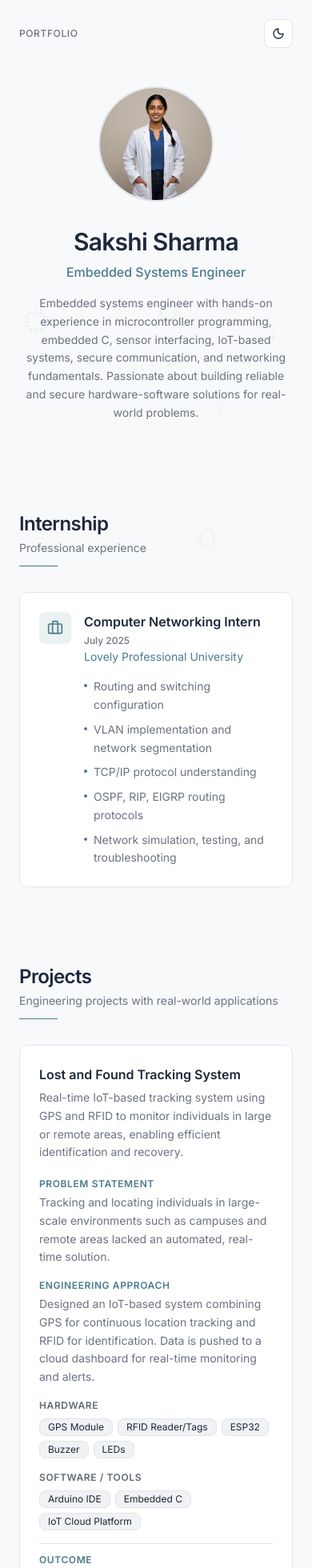
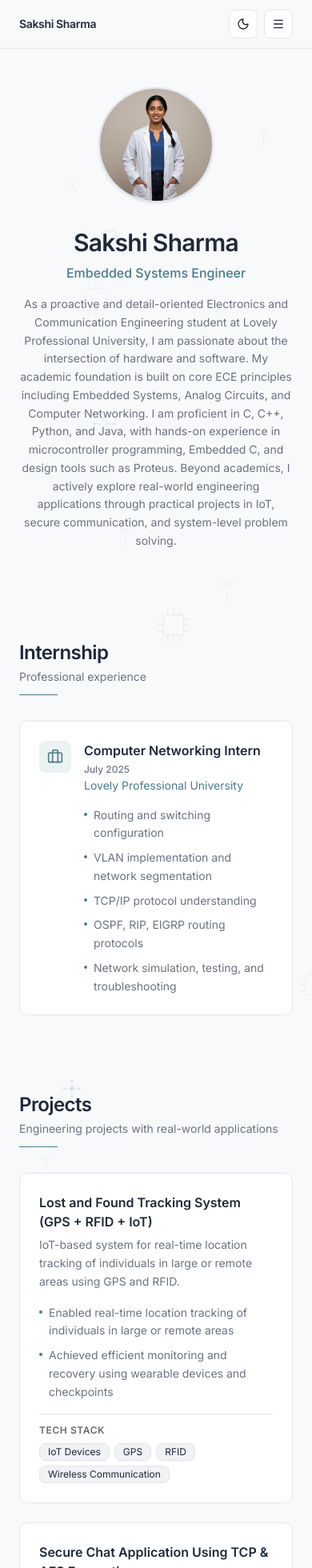
Before and after one commit to saksh1511/v0-embedded-engineer-portfolio, a Next.js app: page / in a window 390 px wide. Shown: the top 1960 px of the page at 80% size. Built offline with nearby package versions, Linux system fonts and the light colour scheme.

Commit message:
update site to match latest requirements with improved navigation and background effects

```diff
--- a/app/layout.tsx
+++ b/app/layout.tsx
@@ -45,7 +45,7 @@ export default function RootLayout({
   children: React.ReactNode
 }>) {
   return (
-    <html lang="en" suppressHydrationWarning>
+    <html lang="en" className="scroll-smooth" suppressHydrationWarning>
       <body className={`${inter.variable} font-sans antialiased`}>
         <ThemeProvider
           attribute="class"
--- a/app/page.tsx
+++ b/app/page.tsx
@@ -1,3 +1,4 @@
+import { NavHeader } from "@/components/portfolio/nav-header"
 import { HeroSection } from "@/components/portfolio/hero-section"
 import { ExperienceSection } from "@/components/portfolio/experience-section"
 import { ProjectsSection } from "@/components/portfolio/projects-section"
@@ -10,9 +11,10 @@ import { FloatingBackground } from "@/components/portfolio/floating-background"
 
 export default function Home() {
   return (
-    <div className="relative min-h-screen">
+    <div className="relative min-h-screen scroll-smooth">
       <FloatingBackground />
       <div className="relative z-10">
+        <NavHeader />
         <main>
           <HeroSection />
           <ExperienceSection />
--- a/components/portfolio/achievements-section.tsx
+++ b/components/portfolio/achievements-section.tsx
@@ -12,13 +12,13 @@ const achievements = [
     icon: Star,
     title: "Letter of Appreciation - Defence Minister of India",
     description:
-      "Received a letter of appreciation from the Defence Minister of India for academic excellence.",
+      "Received a letter of appreciation from the Defence Minister of India.",
   },
 ]
 
 export function AchievementsSection() {
   return (
-    <section className="px-6 py-12">
+    <section id="achievements" className="scroll-mt-16 px-6 py-12">
       <div className="mx-auto max-w-3xl">
         <SectionHeader
           title="Achievements"
--- a/components/portfolio/education-section.tsx
+++ b/components/portfolio/education-section.tsx
@@ -27,7 +27,7 @@ const education: EducationItem[] = [
 
 export function EducationSection() {
   return (
-    <section className="px-6 py-12">
+    <section id="education" className="scroll-mt-16 px-6 py-12">
       <div className="mx-auto max-w-3xl">
         <SectionHeader
           title="Education"
--- a/components/portfolio/experience-section.tsx
+++ b/components/portfolio/experience-section.tsx
@@ -11,7 +11,7 @@ const responsibilities = [
 
 export function ExperienceSection() {
   return (
-    <section className="px-6 py-12">
+    <section id="internship" className="scroll-mt-16 px-6 py-12">
       <div className="mx-auto max-w-3xl">
         <SectionHeader
           title="Internship"
--- a/components/portfolio/floating-background.tsx
+++ b/components/portfolio/floating-background.tsx
@@ -10,10 +10,22 @@ const ICONS = [
     const pinLen = s * 0.3
     for (let i = 0; i < 3; i++) {
       const offset = (i - 1) * (s * 0.3)
-      ctx.beginPath(); ctx.moveTo(x + offset, y - s / 2); ctx.lineTo(x + offset, y - s / 2 - pinLen); ctx.stroke()
-      ctx.beginPath(); ctx.moveTo(x + offset, y + s / 2); ctx.lineTo(x + offset, y + s / 2 + pinLen); ctx.stroke()
-      ctx.beginPath(); ctx.moveTo(x - s / 2, y + offset); ctx.lineTo(x - s / 2 - pinLen, y + offset); ctx.stroke()
-      ctx.beginPath(); ctx.moveTo(x + s / 2, y + offset); ctx.lineTo(x + s / 2 + pinLen, y + offset); ctx.stroke()
+      ctx.beginPath()
+      ctx.moveTo(x + offset, y - s / 2)
+      ctx.lineTo(x + offset, y - s / 2 - pinLen)
+      ctx.stroke()
+      ctx.beginPath()
+      ctx.moveTo(x + offset, y + s / 2)
+      ctx.lineTo(x + offset, y + s / 2 + pinLen)
+      ctx.stroke()
+      ctx.beginPath()
+      ctx.moveTo(x - s / 2, y + offset)
+      ctx.lineTo(x - s / 2 - pinLen, y + offset)
+      ctx.stroke()
+      ctx.beginPath()
+      ctx.moveTo(x + s / 2, y + offset)
+      ctx.lineTo(x + s / 2 + pinLen, y + offset)
+      ctx.stroke()
     }
   },
   // Signal wave
@@ -29,17 +41,54 @@ const ICONS = [
   },
   // Sensor / circle with dot
   (ctx: CanvasRenderingContext2D, x: number, y: number, s: number) => {
-    ctx.beginPath(); ctx.arc(x, y, s / 2, 0, Math.PI * 2); ctx.stroke()
-    ctx.beginPath(); ctx.arc(x, y, s * 0.1, 0, Math.PI * 2); ctx.fill()
+    ctx.beginPath()
+    ctx.arc(x, y, s / 2, 0, Math.PI * 2)
+    ctx.stroke()
+    ctx.beginPath()
+    ctx.arc(x, y, s * 0.1, 0, Math.PI * 2)
+    ctx.fill()
   },
-  // PCB trace node
+  // Network node
   (ctx: CanvasRenderingContext2D, x: number, y: number, s: number) => {
-    ctx.beginPath(); ctx.moveTo(x - s / 2, y); ctx.lineTo(x, y); ctx.lineTo(x, y - s / 2); ctx.stroke()
-    ctx.beginPath(); ctx.arc(x, y, s * 0.12, 0, Math.PI * 2); ctx.fill()
+    ctx.beginPath()
+    ctx.arc(x, y, s * 0.15, 0, Math.PI * 2)
+    ctx.fill()
+    const arms = 4
+    for (let i = 0; i < arms; i++) {
+      const angle = (i / arms) * Math.PI * 2
+      const ex = x + Math.cos(angle) * s * 0.5
+      const ey = y + Math.sin(angle) * s * 0.5
+      ctx.beginPath()
+      ctx.moveTo(x, y)
+      ctx.lineTo(ex, ey)
+      ctx.stroke()
+      ctx.beginPath()
+      ctx.arc(ex, ey, s * 0.08, 0, Math.PI * 2)
+      ctx.fill()
+    }
+  },
+  // PCB trace
+  (ctx: CanvasRenderingContext2D, x: number, y: number, s: number) => {
+    ctx.beginPath()
+    ctx.moveTo(x - s / 2, y)
+    ctx.lineTo(x - s * 0.15, y)
+    ctx.lineTo(x, y - s * 0.35)
+    ctx.lineTo(x + s * 0.15, y)
+    ctx.lineTo(x + s / 2, y)
+    ctx.stroke()
+    ctx.beginPath()
+    ctx.arc(x - s / 2, y, s * 0.06, 0, Math.PI * 2)
+    ctx.fill()
+    ctx.beginPath()
+    ctx.arc(x + s / 2, y, s * 0.06, 0, Math.PI * 2)
+    ctx.fill()
   },
   // Antenna / wireless
   (ctx: CanvasRenderingContext2D, x: number, y: number, s: number) => {
-    ctx.beginPath(); ctx.moveTo(x, y + s / 2); ctx.lineTo(x, y - s * 0.1); ctx.stroke()
+    ctx.beginPath()
+    ctx.moveTo(x, y + s / 2)
+    ctx.lineTo(x, y - s * 0.1)
+    ctx.stroke()
     for (let i = 1; i <= 3; i++) {
       ctx.beginPath()
       ctx.arc(x, y - s * 0.1, i * s * 0.15, -Math.PI * 0.8, -Math.PI * 0.2)
@@ -51,6 +100,7 @@ const ICONS = [
 interface Particle {
   x: number
   y: number
+  vx: number
   vy: number
   iconIdx: number
   size: number
@@ -60,6 +110,11 @@ interface Particle {
 export function FloatingBackground() {
   const canvasRef = useRef<HTMLCanvasElement>(null)
   const { resolvedTheme } = useTheme()
+  const themeRef = useRef(resolvedTheme)
+
+  useEffect(() => {
+    themeRef.current = resolvedTheme
+  }, [resolvedTheme])
 
   useEffect(() => {
     const canvas = canvasRef.current
@@ -73,36 +128,42 @@ export function FloatingBackground() {
 
     const resize = () => {
       canvas.width = window.innerWidth
-      canvas.height = window.innerHeight
+      canvas.height = document.documentElement.scrollHeight
     }
 
     const initParticles = () => {
-      const count = Math.floor((window.innerWidth * window.innerHeight) / 50000)
-      particles = Array.from({ length: Math.min(count, 30) }, () => ({
+      const area = canvas.width * canvas.height
+      const count = Math.max(15, Math.min(Math.floor(area / 35000), 50))
+      particles = Array.from({ length: count }, () => ({
         x: Math.random() * canvas.width,
         y: Math.random() * canvas.height,
-        vy: -(0.15 + Math.random() * 0.25),
+        vx: (Math.random() - 0.6) * 0.12,
+        vy: 0.2 + Math.random() * 0.35,
         iconIdx: Math.floor(Math.random() * ICONS.length),
-        size: 12 + Math.random() * 10,
-        opacity: 0.04 + Math.random() * 0.06,
+        size: 14 + Math.random() * 12,
+        opacity: 0.06 + Math.random() * 0.08,
       }))
     }
 
     const draw = () => {
       ctx.clearRect(0, 0, canvas.width, canvas.height)
-      const isDark = resolvedTheme === "dark"
-      const color = isDark ? "rgba(109, 179, 196," : "rgba(74, 124, 138,"
+      const isDark = themeRef.current === "dark"
+      const color = isDark ? "109, 179, 196" : "74, 124, 138"
 
       for (const p of particles) {
+        p.x += p.vx
         p.y += p.vy
-        if (p.y < -p.size * 2) {
-          p.y = canvas.height + p.size * 2
+
+        if (p.y > canvas.height + p.size * 2) {
+          p.y = -p.size * 2
           p.x = Math.random() * canvas.width
         }
+        if (p.x < -p.size * 2) p.x = canvas.width + p.size
+        if (p.x > canvas.width + p.size * 2) p.x = -p.size
 
         ctx.save()
-        ctx.strokeStyle = `${color} ${p.opacity})`
-        ctx.fillStyle = `${color} ${p.opacity})`
+        ctx.strokeStyle = `rgba(${color}, ${p.opacity})`
+        ctx.fillStyle = `rgba(${color}, ${p.opacity})`
         ctx.lineWidth = 1
         ICONS[p.iconIdx](ctx, p.x, p.y, p.size)
         ctx.restore()
@@ -115,16 +176,18 @@ export function FloatingBackground() {
     initParticles()
     draw()
 
-    window.addEventListener("resize", () => {
+    const handleResize = () => {
       resize()
       initParticles()
-    })
+    }
+
+    window.addEventListener("resize", handleResize)
 
     return () => {
       cancelAnimationFrame(animationId)
-      window.removeEventListener("resize", resize)
+      window.removeEventListener("resize", handleResize)
     }
-  }, [resolvedTheme])
+  }, [])
 
   return (
     <canvas
--- a/components/portfolio/hero-section.tsx
+++ b/components/portfolio/hero-section.tsx
@@ -1,22 +1,12 @@
 import Image from "next/image"
-import { ThemeToggle } from "./theme-toggle"
 
 export function HeroSection() {
   return (
-    <header className="relative px-6 pt-6 pb-16 md:pb-20">
-      {/* Top bar with theme toggle */}
-      <div className="mx-auto flex max-w-3xl items-center justify-between">
-        <span className="text-xs font-medium tracking-wider text-muted-foreground uppercase">
-          Portfolio
-        </span>
-        <ThemeToggle />
-      </div>
-
-      {/* Introduction */}
-      <div className="mx-auto mt-12 flex max-w-3xl flex-col items-center gap-8 md:mt-16 md:flex-row md:items-start md:gap-12">
+    <header className="px-6 pt-12 pb-16 md:pt-16 md:pb-20">
+      <div className="mx-auto flex max-w-3xl flex-col items-center gap-8 md:flex-row md:items-start md:gap-12">
         {/* Profile photo */}
         <div className="shrink-0">
-          <div className="h-36 w-36 overflow-hidden rounded-full border-2 border-border md:h-44 md:w-44">
+          <div className="h-36 w-36 overflow-hidden rounded-full border-2 border-border shadow-sm md:h-44 md:w-44">
             <Image
               src="/images/profile.jpg"
               alt="Sakshi Sharma, Embedded Systems Engineer"
@@ -30,18 +20,23 @@ export function HeroSection() {
 
         {/* Text content */}
         <div className="text-center md:text-left">
-          <h1 className="text-3xl font-semibold tracking-tight text-foreground md:text-4xl">
+          <h1 className="text-3xl font-semibold tracking-tight text-foreground md:text-4xl text-balance">
             Sakshi Sharma
           </h1>
           <p className="mt-2 text-base font-medium text-primary">
             Embedded Systems Engineer
           </p>
           <p className="mt-4 max-w-xl text-sm text-muted-foreground leading-relaxed">
-            Embedded systems engineer with hands-on experience in
-            microcontroller programming, embedded C, sensor interfacing,
-            IoT-based systems, secure communication, and networking
-            fundamentals. Passionate about building reliable and secure
-            hardware-software solutions for real-world problems.
+            As a proactive and detail-oriented Electronics and Communication
+            Engineering student at Lovely Professional University, I am
+            passionate about the intersection of hardware and software. My
+            academic foundation is built on core ECE principles including
+            Embedded Systems, Analog Circuits, and Computer Networking. I am
+            proficient in C, C++, Python, and Java, with hands-on experience
+            in microcontroller programming, Embedded C, and design tools such
+            as Proteus. Beyond academics, I actively explore real-world
+            engineering applications through practical projects in IoT, secure
+            communication, and system-level problem solving.
           </p>
         </div>
       </div>
--- /dev/null
+++ b/components/portfolio/nav-header.tsx
@@ -0,0 +1,79 @@
+"use client"
+
+import { ThemeToggle } from "./theme-toggle"
+import { useState } from "react"
+import { Menu, X } from "lucide-react"
+
+const navLinks = [
+  { label: "Internship", href: "#internship" },
+  { label: "Projects", href: "#projects" },
+  { label: "Certifications", href: "#certifications" },
+  { label: "Achievements", href: "#achievements" },
+  { label: "Education", href: "#education" },
+  { label: "Contact", href: "#contact" },
+]
+
+export function NavHeader() {
+  const [mobileOpen, setMobileOpen] = useState(false)
+
+  return (
+    <nav className="sticky top-0 z-30 border-b border-border bg-background/80 backdrop-blur-md">
+      <div className="mx-auto flex max-w-3xl items-center justify-between px-6 py-3">
+        <a
+          href="#"
+          className="text-sm font-semibold tracking-tight text-foreground"
+        >
+          Sakshi Sharma
+        </a>
+
+        {/* Desktop nav */}
+        <div className="hidden items-center gap-6 md:flex">
+          {navLinks.map((link) => (
+            <a
+              key={link.href}
+              href={link.href}
+              className="text-xs font-medium text-muted-foreground transition-colors hover:text-foreground"
+            >
+              {link.label}
+            </a>
+          ))}
+          <ThemeToggle />
+        </div>
+
+        {/* Mobile controls */}
+        <div className="flex items-center gap-2 md:hidden">
+          <ThemeToggle />
+          <button
+            onClick={() => setMobileOpen(!mobileOpen)}
+            className="flex h-9 w-9 items-center justify-center rounded-md border border-border bg-card text-foreground"
+            aria-label="Toggle navigation menu"
+          >
+            {mobileOpen ? (
+              <X className="h-4 w-4" />
+            ) : (
+              <Menu className="h-4 w-4" />
+            )}
+          </button>
+        </div>
+      </div>
+
+      {/* Mobile dropdown */}
+      {mobileOpen && (
+        <div className="border-t border-border bg-background px-6 py-4 md:hidden">
+          <div className="flex flex-col gap-3">
+            {navLinks.map((link) => (
+              <a
+                key={link.href}
+                href={link.href}
+                onClick={() => setMobileOpen(false)}
+                className="text-sm font-medium text-muted-foreground transition-colors hover:text-foreground"
+              >
+                {link.label}
+              </a>
+            ))}
+          </div>
+        </div>
+      )}
+    </nav>
+  )
+}
--- a/components/portfolio/projects-section.tsx
+++ b/components/portfolio/projects-section.tsx
@@ -2,59 +2,53 @@ import { SectionHeader } from "./section-header"
 
 interface Project {
   title: string
-  description: string
-  problem: string
-  approach: string
-  hardware: string[]
-  software: string[]
-  outcome: string
+  summary: string
+  highlights: string[]
+  techStack: string[]
 }
 
 const projects: Project[] = [
   {
-    title: "Lost and Found Tracking System",
-    description:
-      "Real-time IoT-based tracking system using GPS and RFID to monitor individuals in large or remote areas, enabling efficient identification and recovery.",
-    problem:
-      "Tracking and locating individuals in large-scale environments such as campuses and remote areas lacked an automated, real-time solution.",
-    approach:
-      "Designed an IoT-based system combining GPS for continuous location tracking and RFID for identification. Data is pushed to a cloud dashboard for real-time monitoring and alerts.",
-    hardware: ["GPS Module", "RFID Reader/Tags", "ESP32", "Buzzer", "LEDs"],
-    software: ["Arduino IDE", "Embedded C", "IoT Cloud Platform"],
-    outcome:
-      "Functional prototype enabling real-time location monitoring and rapid identification in large-area scenarios.",
+    title: "Lost and Found Tracking System (GPS + RFID + IoT)",
+    summary:
+      "IoT-based system for real-time location tracking of individuals in large or remote areas using GPS and RFID.",
+    highlights: [
+      "Enabled real-time location tracking of individuals in large or remote areas",
+      "Achieved efficient monitoring and recovery using wearable devices and checkpoints",
+    ],
+    techStack: ["IoT Devices", "GPS", "RFID", "Wireless Communication"],
   },
   {
     title: "Secure Chat Application Using TCP & AES Encryption",
-    description:
-      "Java-based client-server chat application using TCP/IP for reliable real-time communication with AES encryption for secure data exchange.",
-    problem:
-      "Standard messaging systems lack end-to-end encryption at the transport layer, exposing data to interception during transit.",
-    approach:
-      "Developed a client-server architecture using TCP/IP sockets with AES encryption applied to all messages before transmission. Tested across multiple network simulation scenarios.",
-    hardware: [],
-    software: ["Java", "TCP/IP", "AES Encryption", "Socket Programming"],
-    outcome:
-      "Validated secure real-time communication with encrypted message exchange under multiple simulated network conditions.",
+    summary:
+      "Java-based client-server application providing encrypted real-time messaging over TCP/IP.",
+    highlights: [
+      "Java-based client-server application using TCP/IP",
+      "AES encryption for secure and confidential communication",
+      "Tested under multiple network scenarios",
+    ],
+    techStack: ["Java", "TCP/IP", "AES Encryption", "Socket Programming"],
   },
   {
     title: "AgriSense: Intelligent Crop Monitoring & Management Bot",
-    description:
-      "IoT-enabled agribot to monitor soil nutrients, moisture levels, and pest activity in real time with smart alerts and precision agriculture insights.",
-    problem:
-      "Traditional farming lacks real-time data on soil health, moisture, and pest activity, leading to inefficient resource usage and reduced crop yield.",
-    approach:
-      "Built a sensor-equipped agribot integrating soil nutrient, moisture, and pest detection sensors. Data-driven alerts trigger precision irrigation and fertilization recommendations.",
-    hardware: ["Arduino Uno", "IoT Sensors", "Motor Drivers", "Chassis"],
-    software: ["Arduino IDE", "Embedded Systems", "AI/ML Concepts"],
-    outcome:
-      "Demonstrated improved crop monitoring accuracy and data-driven precision in irrigation and fertilization timing.",
+    summary:
+      "IoT-enabled agribot for monitoring soil nutrients, moisture, and pest activity with smart alerts.",
+    highlights: [
+      "IoT-enabled agribot for monitoring soil nutrients, moisture, and pest activity",
+      "Smart alerts and precision irrigation using data-driven insights",
+    ],
+    techStack: [
+      "Arduino Uno",
+      "IoT Sensors",
+      "Embedded Systems",
+      "AI/ML Concepts",
+    ],
   },
 ]
 
 export function ProjectsSection() {
   return (
-    <section id="projects" className="px-6 py-12">
+    <section id="projects" className="scroll-mt-16 px-6 py-12">
       <div className="mx-auto max-w-3xl">
         <SectionHeader
           title="Projects"
@@ -63,86 +57,48 @@ export function ProjectsSection() {
 
         <div className="flex flex-col gap-6">
           {projects.map((project) => (
-            <ProjectCard key={project.title} project={project} />
+            <article
+              key={project.title}
+              className="rounded-lg border border-border bg-card p-6"
+            >
+              <h3 className="text-base font-semibold text-foreground">
+                {project.title}
+              </h3>
+              <p className="mt-1.5 text-sm text-muted-foreground leading-relaxed">
+                {project.summary}
+              </p>
+
+              <ul className="mt-4 flex flex-col gap-2">
+                {project.highlights.map((highlight) => (
+                  <li
+                    key={highlight}
+                    className="flex items-start gap-2 text-sm text-muted-foreground leading-relaxed"
+                  >
+                    <span className="mt-2 inline-block h-1 w-1 shrink-0 rounded-full bg-primary" />
+                    {highlight}
+                  </li>
+                ))}
+              </ul>
+
+              <div className="mt-4 border-t border-border pt-3">
+                <h4 className="mb-2 text-xs font-semibold tracking-wider text-foreground/70 uppercase">
+                  Tech Stack
+                </h4>
+                <div className="flex flex-wrap gap-1.5">
+                  {project.techStack.map((tech) => (
+                    <span
+                      key={tech}
+                      className="rounded-md border border-border bg-secondary px-2.5 py-0.5 text-xs text-secondary-foreground"
+                    >
+                      {tech}
+                    </span>
+                  ))}
+                </div>
+              </div>
+            </article>
           ))}
         </div>
       </div>
     </section>
   )
 }
-
-function ProjectCard({ project }: { project: Project }) {
-  return (
-    <article className="rounded-lg border border-border bg-card p-6">
-      <h3 className="text-base font-semibold text-foreground">
-        {project.title}
-      </h3>
-      <p className="mt-1.5 text-sm text-muted-foreground leading-relaxed">
-        {project.description}
-      </p>
-
-      <div className="mt-5 grid gap-4 md:grid-cols-2">
-        <div>
-          <h4 className="mb-1 text-xs font-semibold tracking-wider text-primary uppercase">
-            Problem Statement
-          </h4>
-          <p className="text-sm text-muted-foreground leading-relaxed">
-            {project.problem}
-          </p>
-        </div>
-        <div>
-          <h4 className="mb-1 text-xs font-semibold tracking-wider text-primary uppercase">
-            Engineering Approach
-          </h4>
-          <p className="text-sm text-muted-foreground leading-relaxed">
-            {project.approach}
-          </p>
-        </div>
-      </div>
-
-      <div className="mt-4 grid gap-4 md:grid-cols-2">
-        {project.hardware.length > 0 && (
-          <div>
-            <h4 className="mb-2 text-xs font-semibold tracking-wider text-foreground/70 uppercase">
-              Hardware
-            </h4>
-            <div className="flex flex-wrap gap-1.5">
-              {project.hardware.map((hw) => (
-                <span
-                  key={hw}
-                  className="rounded-md border border-border bg-secondary px-2.5 py-0.5 text-xs text-secondary-foreground"
-                >
-                  {hw}
-                </span>
-              ))}
-            </div>
-          </div>
-        )}
-        <div>
-          <h4 className="mb-2 text-xs font-semibold tracking-wider text-foreground/70 uppercase">
-            Software / Tools
-          </h4>
-          <div className="flex flex-wrap gap-1.5">
-            {project.software.map((sw) => (
-              <span
-                key={sw}
-                className="rounded-md border border-border bg-secondary px-2.5 py-0.5 text-xs text-secondary-foreground"
-              >
-                {sw}
-              </span>
-            ))}
-          </div>
-        </div>
-      </div>
-
-      <div className="mt-4 border-t border-border pt-3">
-        <h4 className="mb-1 text-xs font-semibold tracking-wider text-primary uppercase">
-          Outcome
-        </h4>
-        <p className="text-sm text-muted-foreground leading-relaxed">
-          {project.outcome}
-        </p>
-      </div>
-    </article>
-  )
-}
```
Also changed, not shown: components/portfolio/certifications-section.tsx (+15 -9 lines), components/portfolio/contact-section.tsx (+26 -19 lines).
